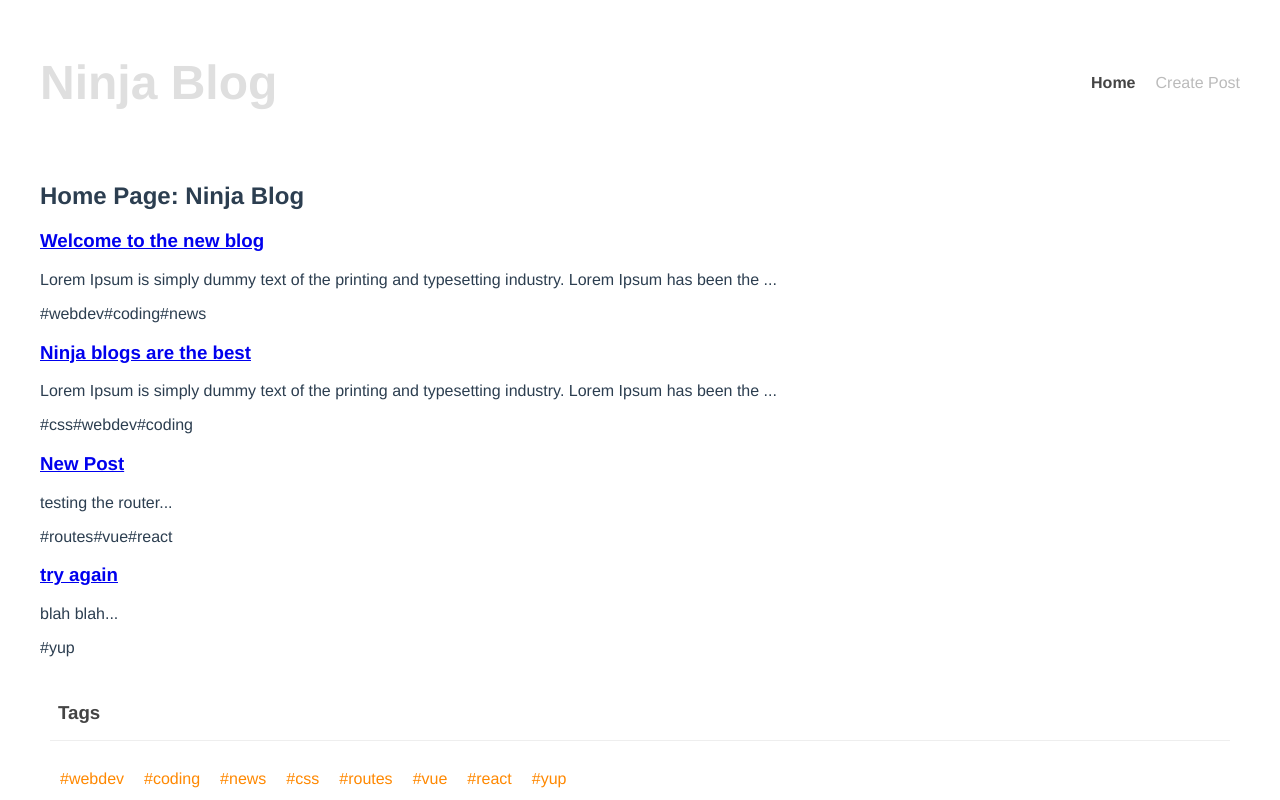
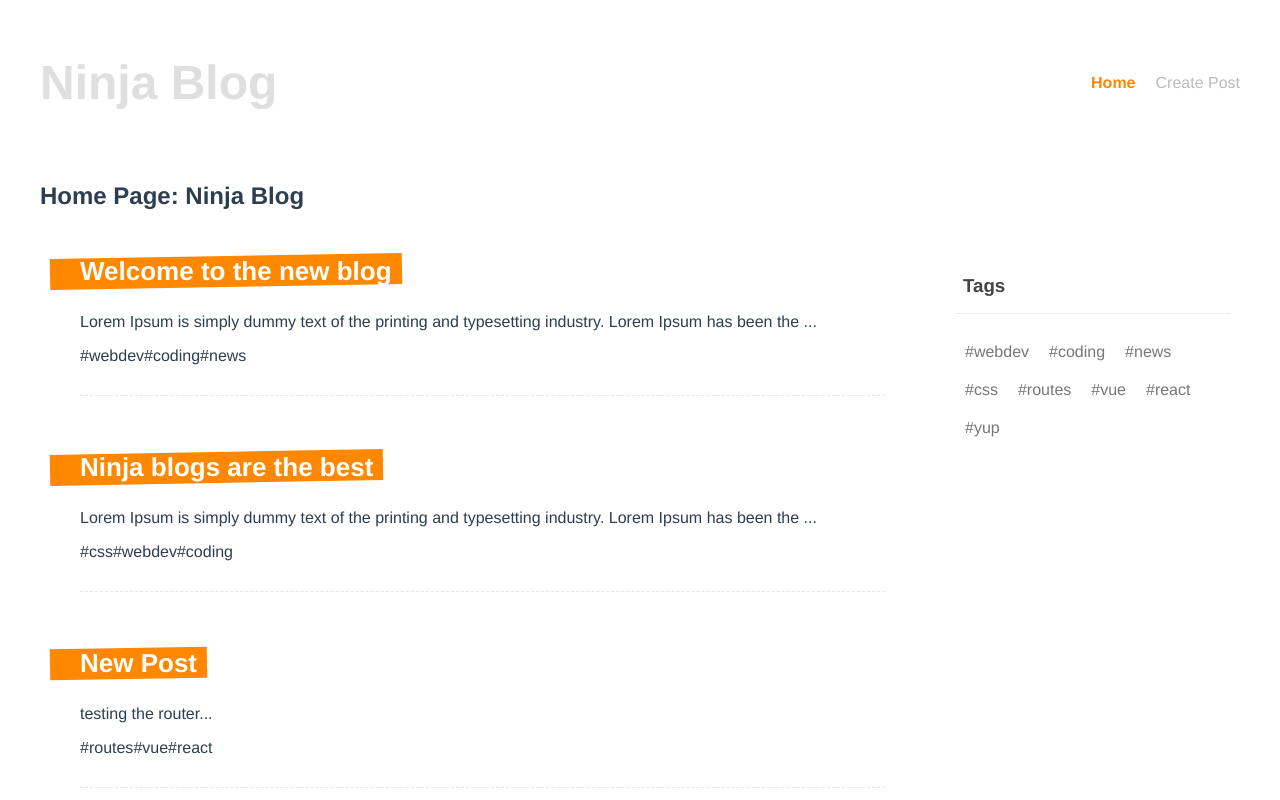
Before and after one commit to tranielmp8/vue-composition-api, a Vue app: page / in a window 1280 px wide. Shown: the top 800 px of the page. Built offline with nearby package versions, Linux system fonts and the light colour scheme; data requests are answered from the project's data file.

Commit message:
updating css

```diff
--- a/src/components/Navbar.vue
+++ b/src/components/Navbar.vue
@@ -31,7 +31,7 @@
     margin-left: 20px;
   }
   header a.router-link-active {
-    color: #444;
+    color: #ff8800;
     font-weight: bold;
   }
 </style>
--- a/src/components/SinglePost.vue
+++ b/src/components/SinglePost.vue
@@ -1,5 +1,5 @@
 <template>
-  <div>
+  <div class="post">
     <router-link :to="{name: 'Details', params: { id: post.id }}" >
       <h3>{{ post.title }}</h3>
     </router-link>
--- a/src/components/TagCloud.vue
+++ b/src/components/TagCloud.vue
@@ -35,15 +35,14 @@ console.log(tags)
     padding: 10px;
   }
   .tag-cloud a {
-    color: #ff8800;
+    color: #777;
     text-decoration: none;
   }
 
   .tag-cloud a:hover {
-    color: white;
-    background: #ff8800;
-    text-decoration: none;
-    padding: .3px;
+
+    color: #ff8800;
+
   }
   .tag-cloud a.router-link-active {
     color: #ff8800;
--- a/src/views/HomeView.vue
+++ b/src/views/HomeView.vue
@@ -2,7 +2,7 @@
   <div class="home">
     <h2>Home Page: Ninja Blog</h2>
     <div v-if="error" > {{ error }} </div>
-    <div v-if="posts.length" >
+    <div v-if="posts.length"  class="layout">
       <PostList :posts="posts" />
       <TagCloud :posts="posts" />
       <Testing />
```
Also changed, not shown: src/components/Testing.vue (deleted, +0 -13 lines).
